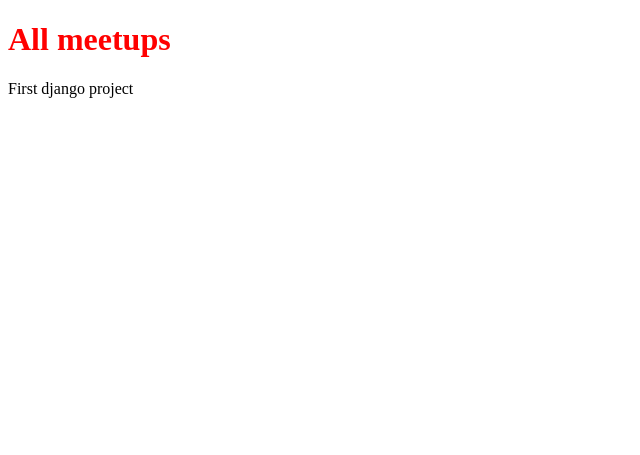
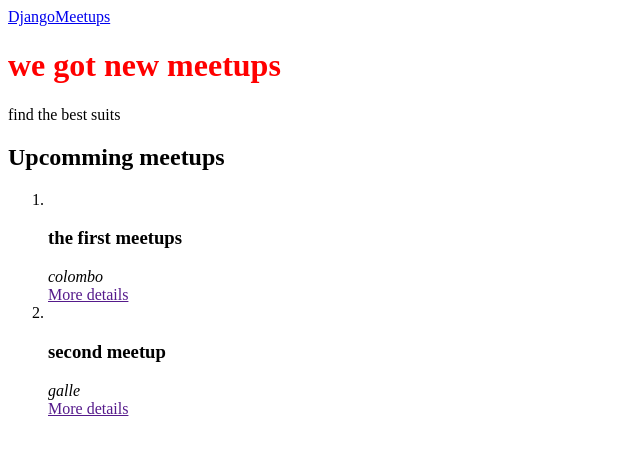
Before and after one commit to shyamanthawijesiri/django-project, a Django app: page /meetups/ in a window 1280 px wide. Shown: the top 455 px of the page, without its empty margins (0-640 px from the left). Run offline with Django 3.2, Linux system fonts and the light colour scheme.

Commit message:
djngo loops

```diff
--- a/meetups/templates/meetups/index.html
+++ b/meetups/templates/meetups/index.html
@@ -9,7 +9,35 @@
     <link rel="stylesheet" href="{% static 'meetups/styles/base.css' %}">
 </head>
 <body>
-    <h1>All meetups</h1>
-    <p>First django project</p>
+    <header>
+        <nav><a href="/meetups">DjangoMeetups</a></nav>
+        <h1>we got new meetups</h1>
+        <p>find the best suits</p>
+    </header>
+    <main>
+        <section>
+            <h2>Upcomming meetups</h2>
+            <ol>
+                {% for item in meetups %}
+                    <li class="meetup-item">
+                        <article>
+                            <div class="meetupo-summary">
+                                <div class="meetup-image">
+                                    <img src="" alt="">
+                                </div>
+                                <div class="meetup-details">
+                                    <h3>{{ item.title}}</h3>
+                                    <address>{{ item.location}}</address>
+                                </div>
+                            </div>
+                            <div class="meetup-actions">
+                                <a href="" class="btn">More details</a>
+                            </div>
+                        </article>
+                    </li>
+                {% endfor %}
+            </ol>
+        </section>
+    </main>
 </body>
 </html>
--- a/meetups/views.py
+++ b/meetups/views.py
@@ -3,4 +3,19 @@ from django.http import HttpResponse
 
 # Create your views here.
 def index(request):
-    return render(request,'meetups/index.html')
+    meetups = [
+            {
+                'title':'the first meetups',
+                'location':'colombo',
+                'slug':'first-meetup'
+            },
+            {
+                'title':'second meetup',
+                'location':'galle',
+                'slug':'second-meetup'
+            }
+                ]
+    return render(request,'meetups/index.html',{
+        'show_meetups':True,
+        'meetups':meetups
+    })
```
